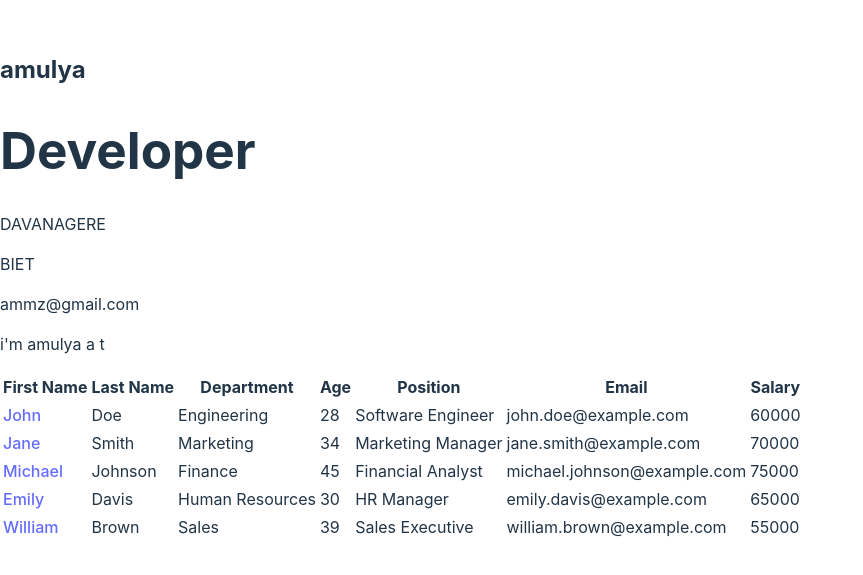
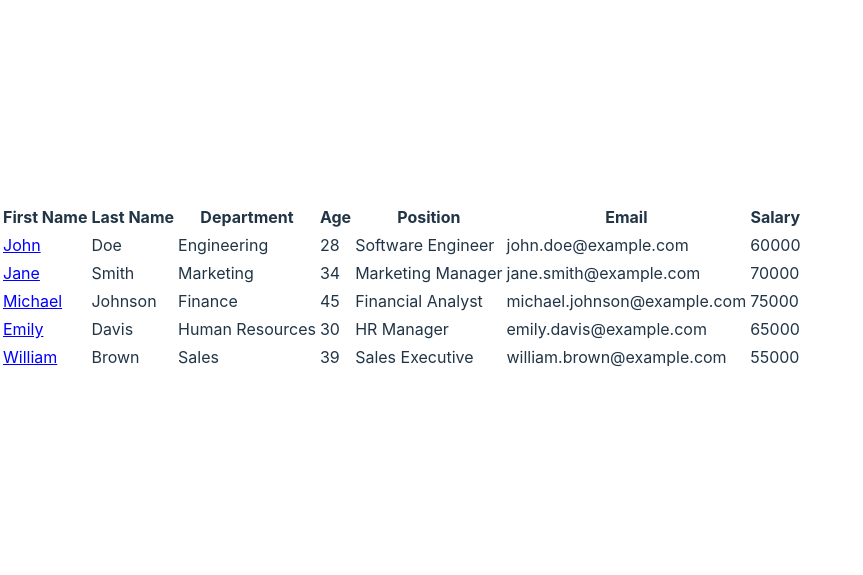
Before and after one commit to AmulyaAT/iVoyant-task, a React (Vite) app: page /Employeedetails in a window 1280 px wide. Shown: the part 113-688 px from the top of the page, without its empty margins (0-863 px from the left). Built offline with nearby package versions, Linux system fonts and the light colour scheme.

Commit message:
safe commit

```diff
--- a/package.json
+++ b/package.json
@@ -11,7 +11,9 @@
   },
   "dependencies": {
     "react": "^18.3.1",
-    "react-dom": "^18.3.1"
+    "react-dom": "^18.3.1",
+    "react-router-dom": "^6.26.1",
+    "routes": "^2.1.0"
   },
   "devDependencies": {
     "@eslint/js": "^9.9.0",
--- a/src/App.tsx
+++ b/src/App.tsx
@@ -1,12 +1,18 @@
-import { Names } from "./components/Names";
-// import Details from "./component/Details";
+// import { Names } from "./components/Names";
 import {EmployeeDetails} from "./components/Employeedetails";
+import { Route,BrowserRouter as Router, Routes } from "react-router-dom";
+// import { EmployeeProfile } from "./components/EmployeeProfile";
+import { EmployeeInfo } from "./components/EmployeeInfo";
 function App() {
   return (
-    <>
-      <Names />
-      <EmployeeDetails />
-    </>
+
+      <Router>
+      <Routes>
+        <Route path="/Employeedetails" element={ <EmployeeDetails /> } />
+        {/* <Route path="/EmployeeProfile" element={<EmployeeProfile amulya={[]} />} /> */}
+        <Route path="/Employeedetails/employee/:id" element={<EmployeeInfo />} />
+      </Routes>
+      </Router>
   );
 }
 export default App;
--- /dev/null
+++ b/src/components/EmployeeInfo.tsx
@@ -0,0 +1,49 @@
+import React from "react"
+
+type Employee={
+    id: number;
+  firstName: string;
+  lastName: string;
+  email: string;
+  age: number;
+  department: string;
+  position: string;
+  salary: number;
+}
+
+type EmployeeInfoProps = {
+    employee: Employee;
+  };
+
+export const EmployeeInfo =({employee}:EmployeeInfoProps)=>{
+  console.log("employee info ",employee)
+    return(
+        <>
+        <table>
+      <tbody>
+        <tr>
+          <td>First Name: {employee.firstName}</td>
+        </tr>
+        <tr>
+          <td>Last Name: {employee.lastName}</td>
+        </tr>
+        <tr>
+          <td>Department: {employee.department}</td>
+        </tr>
+        <tr>
+          <td>Age: {employee.age}</td>
+        </tr>
+        <tr>
+          <td>Position: {employee.position}</td>
+        </tr>
+        <tr>
+          <td>Email: {employee.email}</td>
+        </tr>
+        <tr>
+          <td>Salary: {employee.salary}</td>
+        </tr>
+      </tbody>
+    </table>
+        </>
+    )
+}
--- a/src/components/EmployeeProfile.tsx
+++ b/src/components/EmployeeProfile.tsx
@@ -1,5 +1,7 @@
-import React from "react";
-
+import React, { useState } from "react";
+import { useNavigate } from "react-router-dom";
+import { employees } from "../db";
+import { EmployeeInfo } from "./EmployeeInfo";
 type Employee = {
   id: number;
   firstName: string;
@@ -14,9 +16,23 @@ type Employee = {
 type EmployeeProfileProps = {
   amulya: Employee[];
 };
+export const EmployeeProfile = ({ amulya }: EmployeeProfileProps) => {
+  const [SelectedEmployee, setSelectedEmployee] = useState<Employee|null>(null);
+  const navigate = useNavigate();
+  const handleName = (id: number) => {
+    const employee = employees.find((emp) => emp.id === id)
+    console.log("Selected Employee:", employee)
+    if (employee) {
+      setSelectedEmployee(employee);
+      console.log("employee",employee)
+      navigate(`/Employeedetails/employee/${id}`);
 
-export const EmployeeProfile = ({ amulya }: EmployeeProfileProps) => {
+    }
+
+
+  };
   return (
+    <>
       <table>
         <thead>
           <tr>
@@ -30,12 +46,19 @@ export const EmployeeProfile = ({ amulya }: EmployeeProfileProps) => {
           </tr>
         </thead>
         <tbody>
-        {amulya.map((employee) => (
+          {amulya?.map((employee) => (
             <tr key={employee.id}>
               <td>
-              <a href={`employee${employee.firstName}`}>
+                <span
+                  style={{
+                    cursor: "pointer",
+                    color: "blue",
+                    textDecoration: "underline",
+                  }}
+                  onClick={() => handleName(employee.id)}
+                >
                   {employee.firstName}
-              </a>
+                </span>
               </td>
               <td>{employee.lastName}</td>
               <td>{employee.department}</td>
@@ -47,5 +70,9 @@ export const EmployeeProfile = ({ amulya }: EmployeeProfileProps) => {
           ))}
         </tbody>
       </table>
+      {SelectedEmployee && (
+      <EmployeeInfo employee={SelectedEmployee} />
+    )}
+  </>
   );
 };
```
Also changed, not shown: 1 other file (tests, documents, lock files or other folders). Lines whose indentation alone changed are shown as unchanged.
